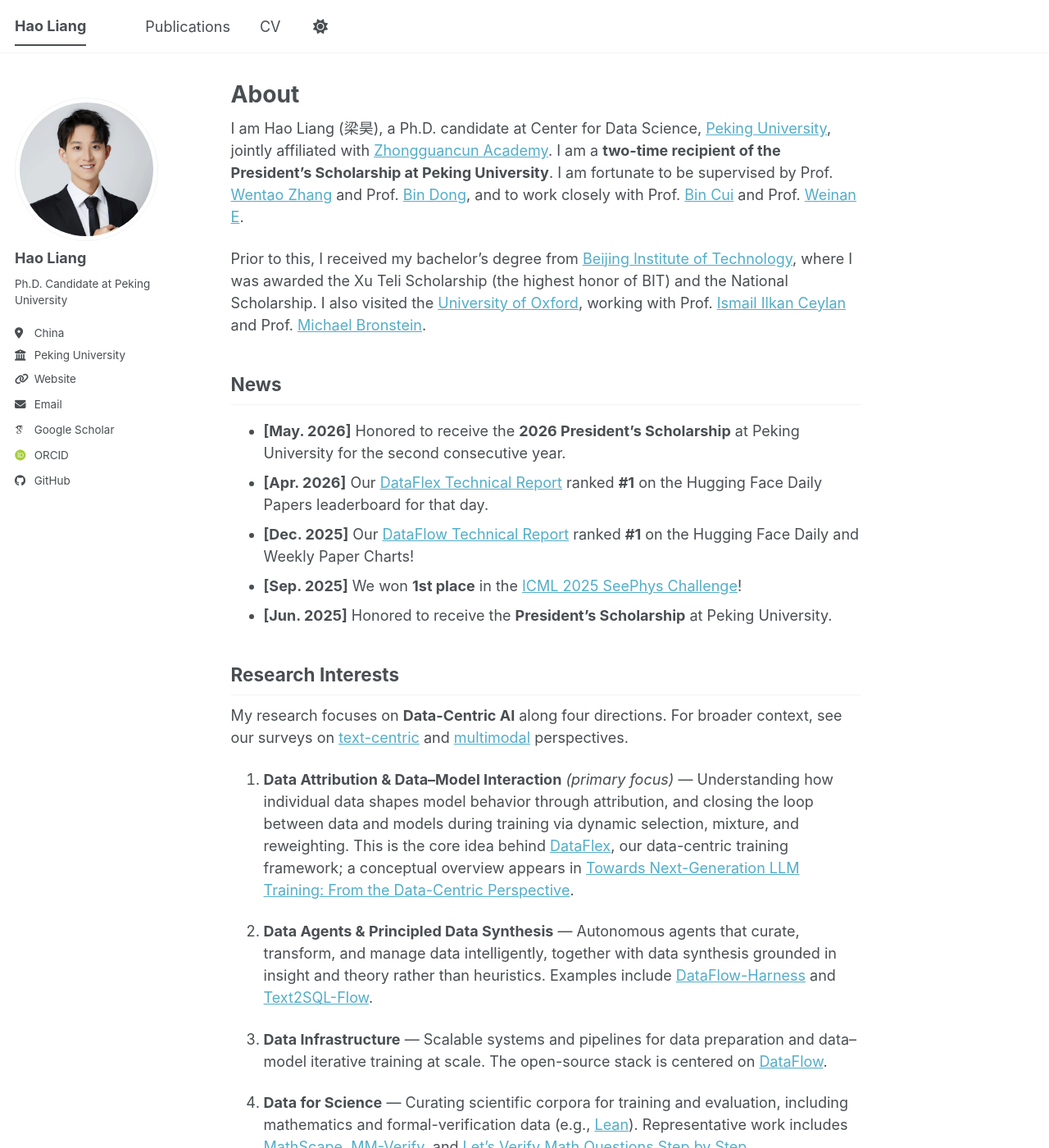
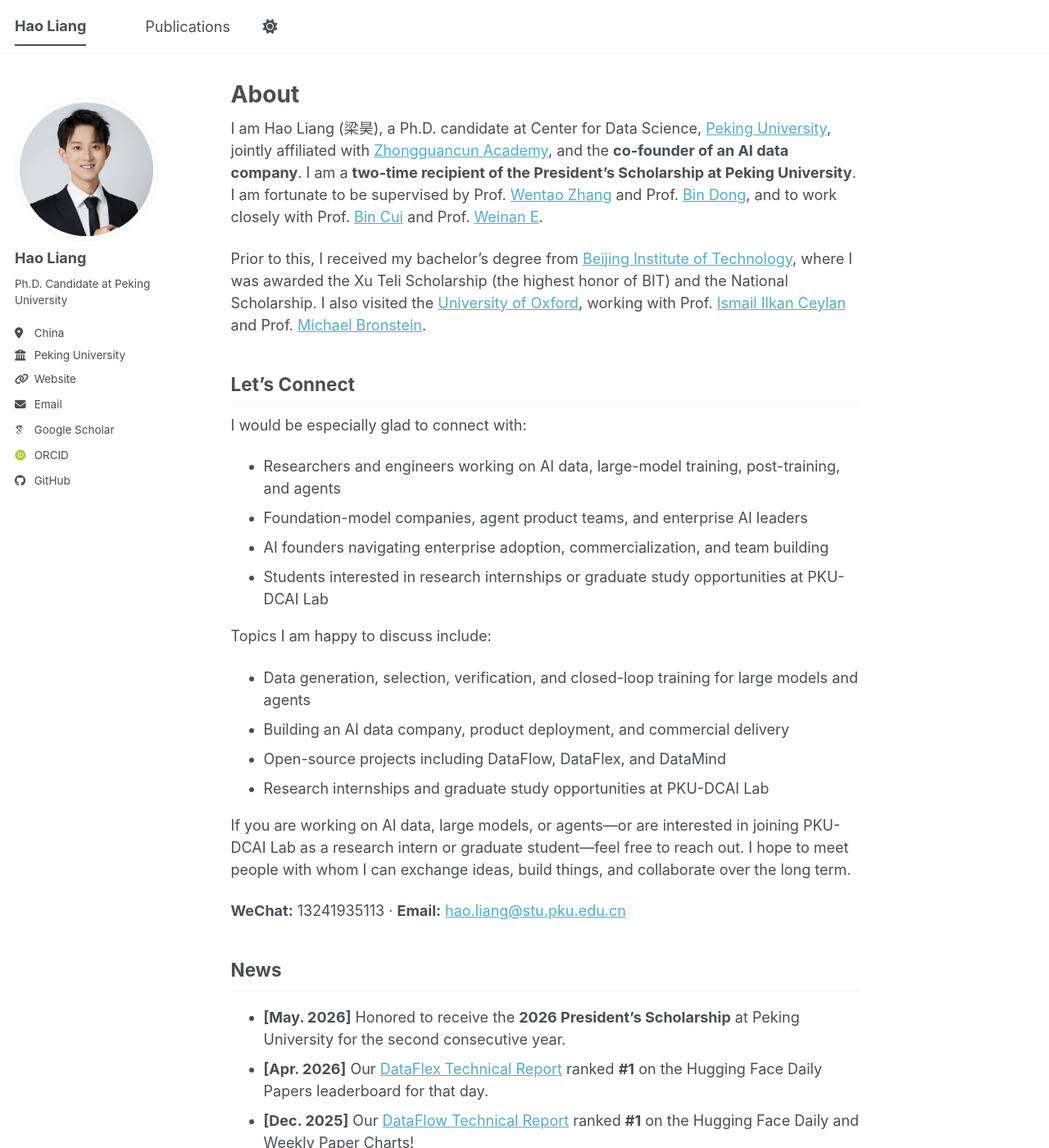
Before and after one commit to haolpku/haolpku.github.io, a Jekyll site: the page built from _pages/about.md, in a window 1280 px wide and 1400 px high. Shown: the whole window at 82% size. Built offline with Jekyll 4.4.1, drawn with Linux system fonts in a browser that asks for light colours; some web fonts are replaced; a script bundle is joined from its source files by our own code; library files that are not in the unit come from our copies.

Commit message:
Add collaboration details and remove public CV

```diff
--- a/_data/navigation.yml
+++ b/_data/navigation.yml
@@ -10,9 +10,6 @@
 main:
   - title: "Publications"
     url: /publications/
-
-  - title: "CV"
-    url: /cv/
 
   # - title: "CV"
   #   url: /cv-json/
--- a/_pages/about.md
+++ b/_pages/about.md
@@ -7,9 +7,29 @@
   - /about.html
 ---
 
-I am Hao Liang (梁昊), a Ph.D. candidate at Center for Data Science, [Peking University](https://www.pku.edu.cn/), jointly affiliated with [Zhongguancun Academy](https://www.bza.edu.cn/). I am a **two-time recipient of the President's Scholarship at Peking University**. I am fortunate to be supervised by Prof. [Wentao Zhang](https://zwt233.github.io/) and Prof. [Bin Dong](http://faculty.bicmr.pku.edu.cn/~dongbin/), and to work closely with Prof. [Bin Cui](https://cuibinpku.github.io/) and Prof. [Weinan E](https://web.math.princeton.edu/~weinan/).
+I am Hao Liang (梁昊), a Ph.D. candidate at Center for Data Science, [Peking University](https://www.pku.edu.cn/), jointly affiliated with [Zhongguancun Academy](https://www.bza.edu.cn/), and the **co-founder of an AI data company**. I am a **two-time recipient of the President's Scholarship at Peking University**. I am fortunate to be supervised by Prof. [Wentao Zhang](https://zwt233.github.io/) and Prof. [Bin Dong](http://faculty.bicmr.pku.edu.cn/~dongbin/), and to work closely with Prof. [Bin Cui](https://cuibinpku.github.io/) and Prof. [Weinan E](https://web.math.princeton.edu/~weinan/).
 
 Prior to this, I received my bachelor's degree from [Beijing Institute of Technology](https://www.bit.edu.cn/), where I was awarded the Xu Teli Scholarship (the highest honor of BIT) and the National Scholarship. I also visited the [University of Oxford](https://www.ox.ac.uk/), working with Prof. [Ismail Ilkan Ceylan](https://www.cs.ox.ac.uk/people/ismaililkan.ceylan/) and Prof. [Michael Bronstein](https://www.cs.ox.ac.uk/people/michael.bronstein/).
+
+## Let's Connect
+
+I would be especially glad to connect with:
+
+- Researchers and engineers working on AI data, large-model training, post-training, and agents
+- Foundation-model companies, agent product teams, and enterprise AI leaders
+- AI founders navigating enterprise adoption, commercialization, and team building
+- Students interested in research internships or graduate study opportunities at PKU-DCAI Lab
+
+Topics I am happy to discuss include:
+
+- Data generation, selection, verification, and closed-loop training for large models and agents
+- Building an AI data company, product deployment, and commercial delivery
+- Open-source projects including DataFlow, DataFlex, and DataMind
+- Research internships and graduate study opportunities at PKU-DCAI Lab
+
+If you are working on AI data, large models, or agents—or are interested in joining PKU-DCAI Lab as a research intern or graduate student—feel free to reach out. I hope to meet people with whom I can exchange ideas, build things, and collaborate over the long term.
+
+**WeChat:** 13241935113 · **Email:** [hao.liang@stu.pku.edu.cn](mailto:hao.liang@stu.pku.edu.cn)
 
 ## News
 - **[May. 2026]** Honored to receive the **2026 President's Scholarship** at Peking University for the second consecutive year.
```
Also changed, not shown: _pages/cv.md (deleted, +0 -14 lines).
